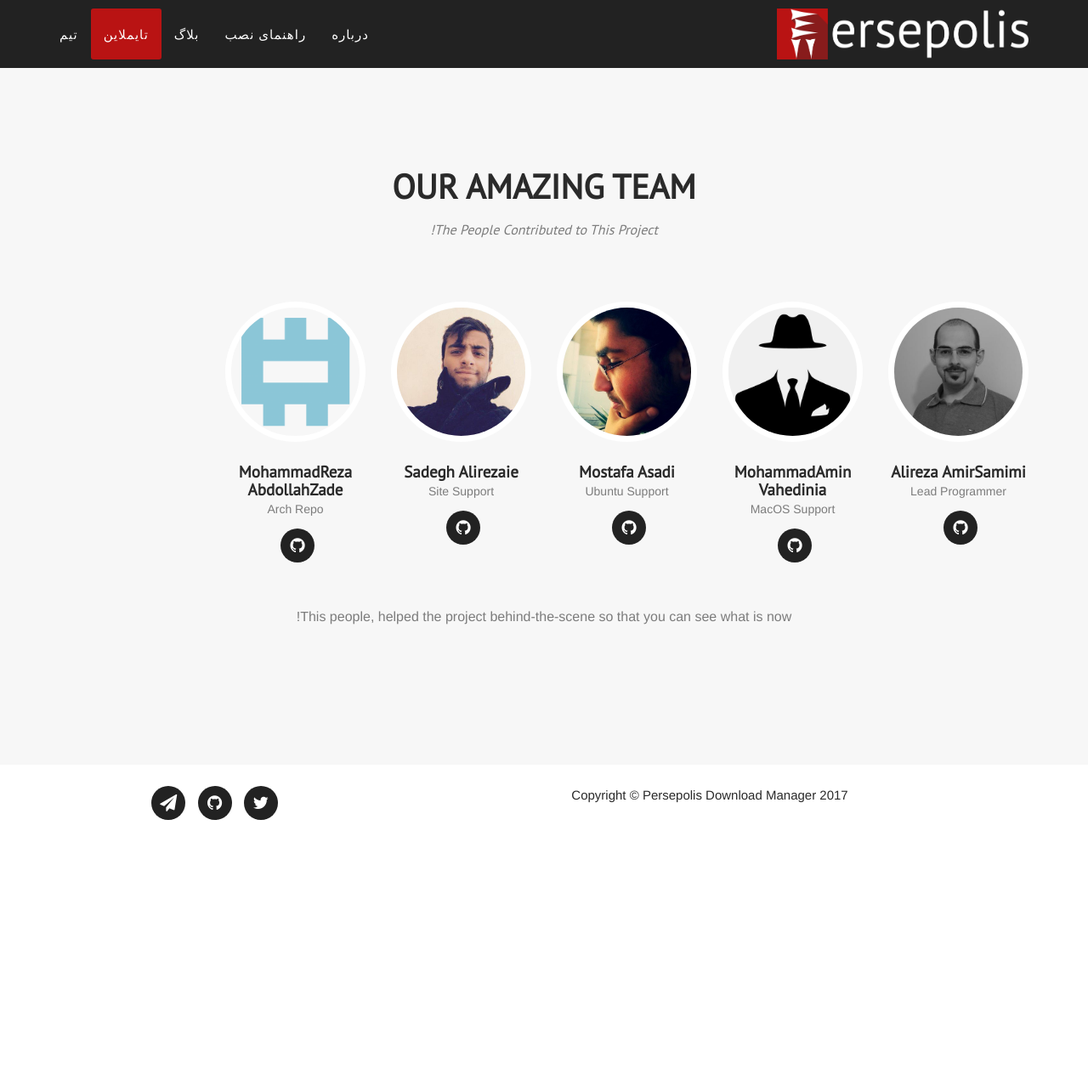
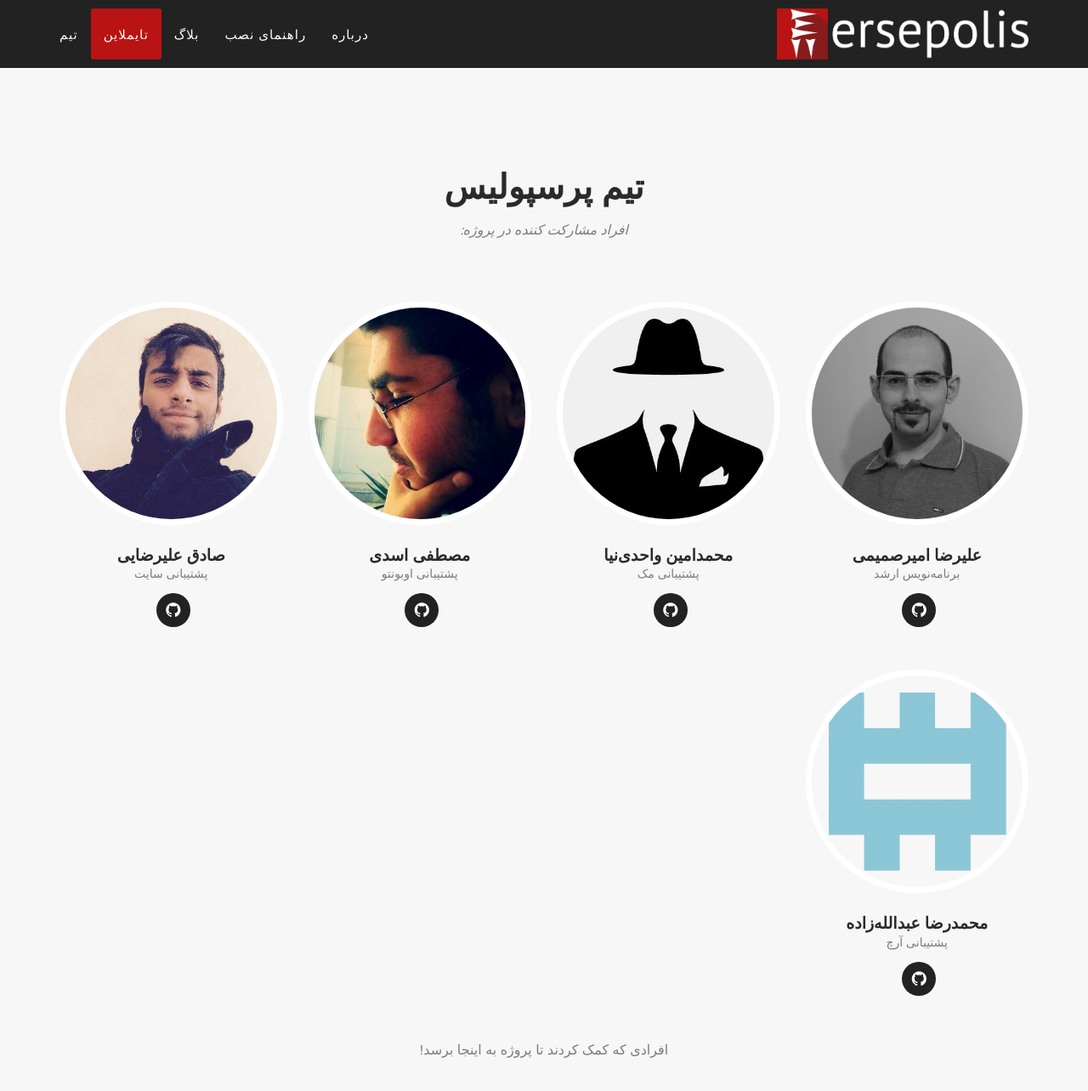
Before and after one commit to mavahedinia/mr0null.github.io, a Jekyll site: the page built from fa/index.html, in a window 1280 px wide and 1400 px high, scrolled down 5411 px. Shown: the top 1284 px of the window at 85% size. Built offline with Jekyll 4.4.1, drawn with Linux system fonts in a browser that asks for light colours; before the commit the page ends 6401 px from its top, so only the background shows below that.

Commit message:
Team translated

```diff
--- a/_includes/team-fa.html
+++ b/_includes/team-fa.html
@@ -3,17 +3,17 @@
         <div class="container">
             <div class="row">
                 <div class="col-lg-12 text-center">
-                    <h2 class="section-heading">Our Amazing Team</h2>
-                    <h3 class="section-subheading text-muted">The People Contributed to This Project!</h3>
+                    <h2 class="section-heading">تیم پرسپولیس</h2>
+                    <h3 class="section-subheading text-muted">افراد مشارکت کننده در پروژه:</h3>
                 </div>
             </div>
             <div class="row">
                 {% for member in site.people %}
-                <div class="col-sm-2">
+                <div class="col-sm-3">
                     <div class="team-member">
                         <img src="img/team/{{ member.pic }}.jpg" class="img-responsive img-circle" alt="">
-                        <h4>{{ member.name }}</h4>
-                        <p class="text-muted">{{ member.position }}</p>
+                        <h4>{{ member.name-fa }}</h4>
+                        <p class="text-muted">{{ member.position-fa }}</p>
                         <ul class="list-inline social-buttons">
                             {% for network in member.social %}
                             <li>
@@ -30,7 +30,7 @@
             </div>
             <div class="row">
                 <div class="col-lg-8 col-lg-offset-2 text-center">
-                    <p class="large text-muted">This people, helped the project behind-the-scene so that you can see what is now!</p>
+                    <p class="large text-muted">افرادی که کمک کردند تا پروژه به اینجا برسد!</p>
                 </div>
             </div>
         </div>
```
